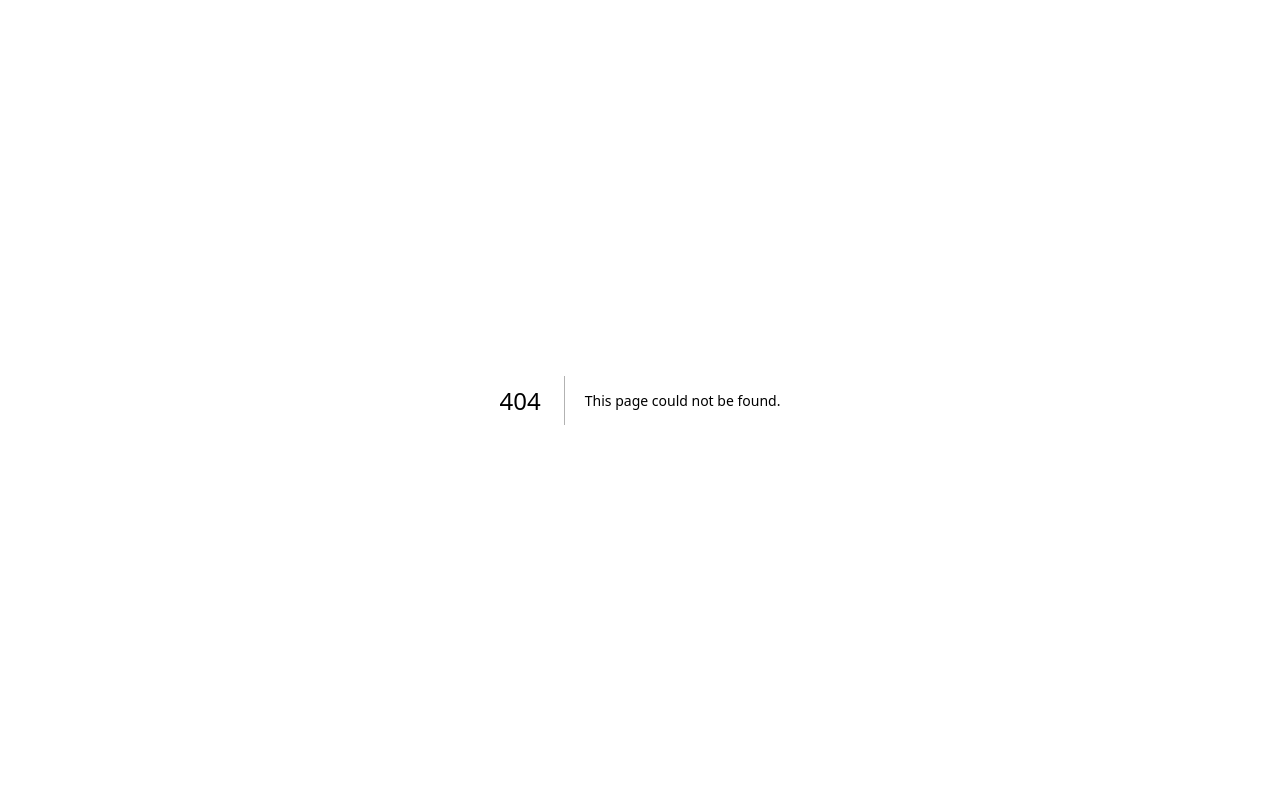
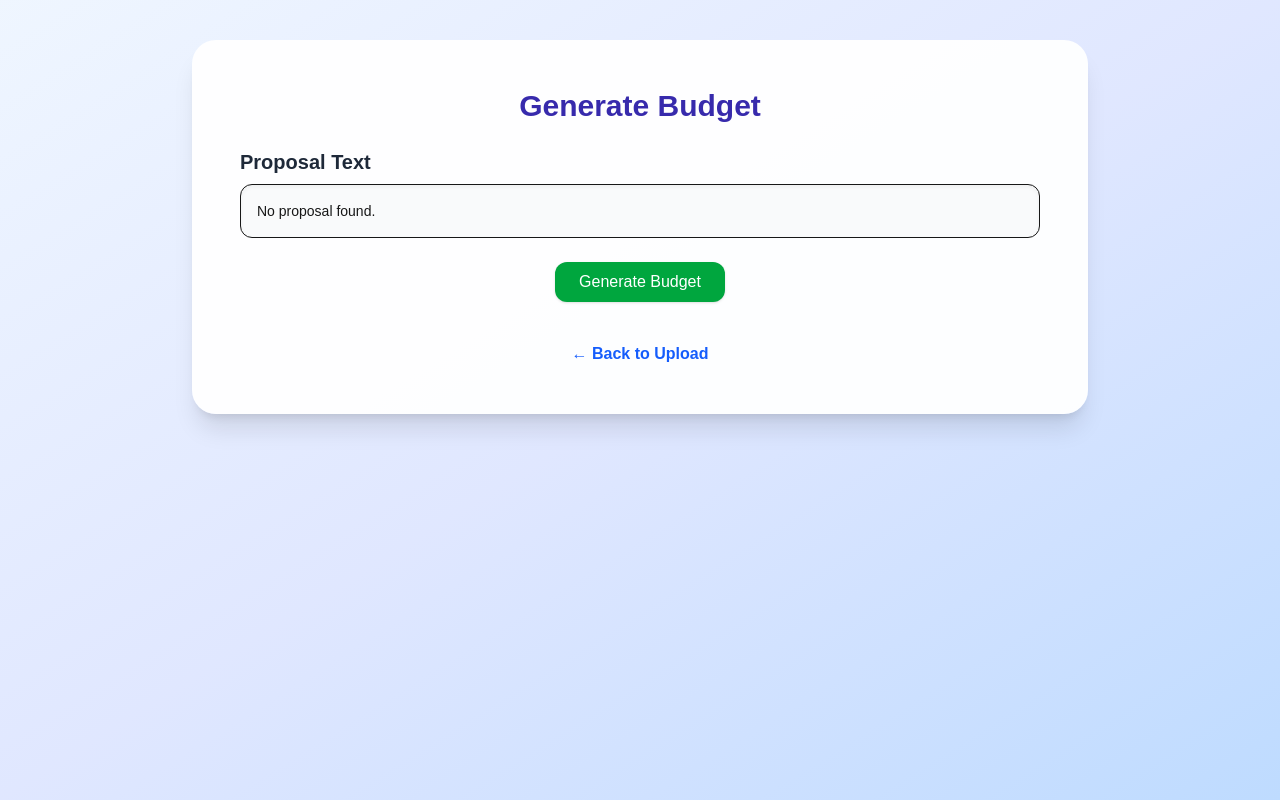
Before and after one commit to bistii1/demo2, a Next.js app: page /generatebudget in a window 1280 px wide. Before the commit this address had no page. Built offline with nearby package versions, Linux system fonts and the light colour scheme; no server answers.

Commit message:
budget build

```diff
--- /dev/null
+++ b/src/pages/api/generateBudget.ts
@@ -0,0 +1,78 @@
+// pages/api/generateBudget.ts
+import type { NextApiRequest, NextApiResponse } from 'next';
+import OpenAI from 'openai';
+
+const openai = new OpenAI({
+  apiKey: process.env.OPENAI_API_KEY!,
+});
+
+export default async function handler(req: NextApiRequest, res: NextApiResponse) {
+  if (req.method !== 'POST') {
+    return res.status(405).json({ error: 'Only POST requests allowed' });
+  }
+
+  const { draft } = req.body;
+
+  if (!draft || typeof draft !== 'string') {
+    return res.status(400).json({ error: 'Missing or invalid draft text' });
+  }
+
+  try {
+    const completion = await openai.chat.completions.create({
+      model: 'gpt-4',
+      temperature: 0.5,
+      messages: [
+        {
+          role: 'system',
+          content: `
+You are a grant budget expert. Given a research proposal draft, your job is to:
+
+1. **Estimate the needed roles and resources**:
+   - Scientists (senior/junior)
+   - Engineers (senior/junior)
+   - Technicians
+   - Travel
+   - Equipment (if any)
+
+2. **Generate an HTML budget table** for 3 years with columns:
+   - Role
+   - Quantity
+   - Year 1 Cost
+   - Year 2 Cost
+   - Year 3 Cost
+   - Total
+
+3. **Write a clear budget justification** in plain text that supports the table, explaining why these roles/resources are needed.
+
+Return the result in JSON format with two fields:
+- "tableHtml": the HTML for the budget table
+- "justificationText": the justification paragraph(s)
+          `.trim(),
+        },
+        {
+          role: 'user',
+          content: `Here is the proposal:\n\n${draft}`,
+        },
+      ],
+    });
+
+    const response = completion.choices[0]?.message?.content;
+
+    if (!response) {
+      throw new Error('No content returned from OpenAI');
+    }
+
+    // Extract table and justification via basic delimiter logic
+    const tableMatch = response.match(/<table[\s\S]*?<\/table>/i);
+    const tableHtml = tableMatch ? tableMatch[0] : '<p>No table found.</p>';
+    const justificationText = response.replace(tableHtml, '').trim();
+
+    return res.status(200).json({ tableHtml, justificationText });
+  } catch (err: any) {
+    console.error('🔴 Budget Generation Error:', err);
+    return res.status(500).json({
+      error: 'Failed to generate budget',
+      detail: err.message || 'Unknown error',
+    });
+  }
+}
--- /dev/null
+++ b/src/pages/generatebudget.tsx
@@ -0,0 +1,99 @@
+// pages/generateBudget.tsx
+import { useEffect, useState } from "react";
+import { useUser } from "@auth0/nextjs-auth0/client";
+import Link from "next/link";
+
+export default function GenerateBudgetPage() {
+  const { user } = useUser();
+  const [proposalText, setProposalText] = useState("");
+  const [budgetTable, setBudgetTable] = useState("");
+  const [justification, setJustification] = useState("");
+  const [loading, setLoading] = useState(false);
+  const [error, setError] = useState("");
+
+  useEffect(() => {
+    async function fetchLatestProposal() {
+      const res = await fetch("/api/getParsedText");
+      const data = await res.json();
+      const latest = data.uploads?.[0]?.draftText;
+      if (latest) setProposalText(latest);
+    }
+    fetchLatestProposal();
+  }, []);
+
+  const handleGenerate = async () => {
+    setLoading(true);
+    setError("");
+    setBudgetTable("");
+    setJustification("");
+    try {
+      const res = await fetch("/api/generateBudget", {
+        method: "POST",
+        headers: { "Content-Type": "application/json" },
+        body: JSON.stringify({ proposalText }),
+      });
+      if (!res.ok) throw new Error("Failed to generate budget");
+      const data = await res.json();
+      setBudgetTable(data.budgetTable);
+      setJustification(data.justification);
+    } catch (err) {
+      console.error(err);
+      setError("Something went wrong generating the budget.");
+    } finally {
+      setLoading(false);
+    }
+  };
+
+  return (
+    <div className="min-h-screen bg-gradient-to-br from-blue-50 via-indigo-100 to-blue-200 py-10 px-4 font-sans">
+      <div className="max-w-4xl mx-auto bg-white/95 rounded-3xl shadow-xl p-8 md:p-12">
+        <h1 className="text-3xl font-extrabold text-indigo-800 text-center mb-6">Generate Budget</h1>
+
+        <section className="mb-6">
+          <h2 className="text-xl font-bold text-gray-800 mb-2">Proposal Text</h2>
+          <div className="border rounded-xl p-4 bg-gray-50 shadow-inner max-h-64 overflow-y-auto whitespace-pre-wrap text-sm">
+            {proposalText || "No proposal found."}
+          </div>
+        </section>
+
+        <div className="flex justify-center mb-6">
+          <button
+            onClick={handleGenerate}
+            className="bg-green-600 text-white px-6 py-2 rounded-xl shadow hover:bg-green-700 transition-all duration-200"
+            disabled={loading || !proposalText}
+          >
+            {loading ? "Generating..." : "Generate Budget"}
+          </button>
+        </div>
+
+        {error && <p className="text-red-600 text-center mb-4">{error}</p>}
+
+        {budgetTable && (
+          <section className="mb-6">
+            <h2 className="text-lg font-bold text-blue-800 mb-2">Estimated Budget Table</h2>
+            <div
+              className="border rounded-xl bg-blue-50 p-4 shadow-inner overflow-x-auto text-sm"
+              dangerouslySetInnerHTML={{ __html: budgetTable }}
+            />
+          </section>
+        )}
+
+        {justification && (
+          <section>
+            <h2 className="text-lg font-bold text-green-800 mb-2">Budget Justification</h2>
+            <div className="border rounded-xl bg-green-50 p-4 shadow-inner text-sm whitespace-pre-wrap">
+              {justification}
+            </div>
+          </section>
+        )}
+
+        <Link
+          href="/upload"
+          className="block mt-10 text-center text-blue-600 font-semibold hover:underline"
+        >
+          ← Back to Upload
+        </Link>
+      </div>
+    </div>
+  );
+}
```
